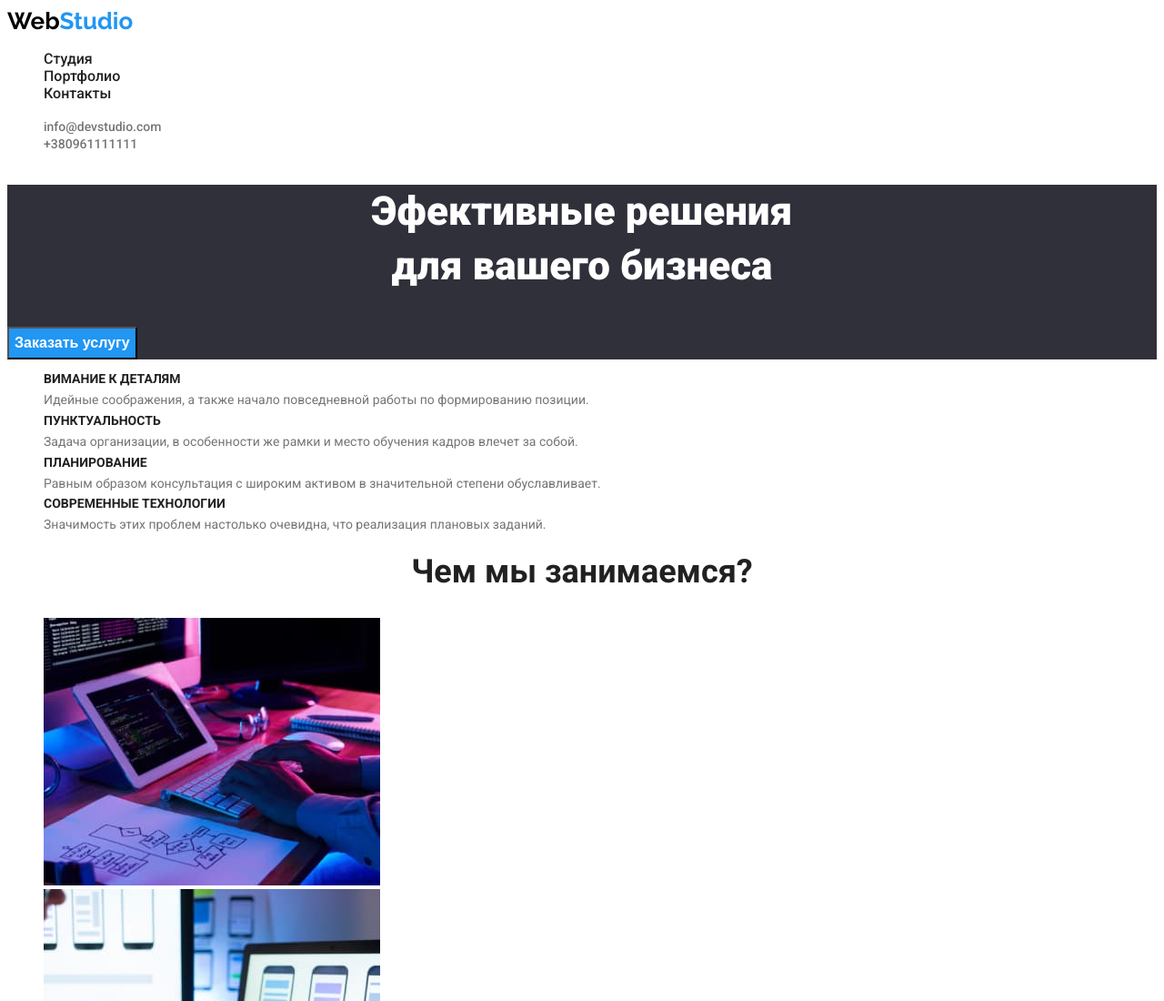
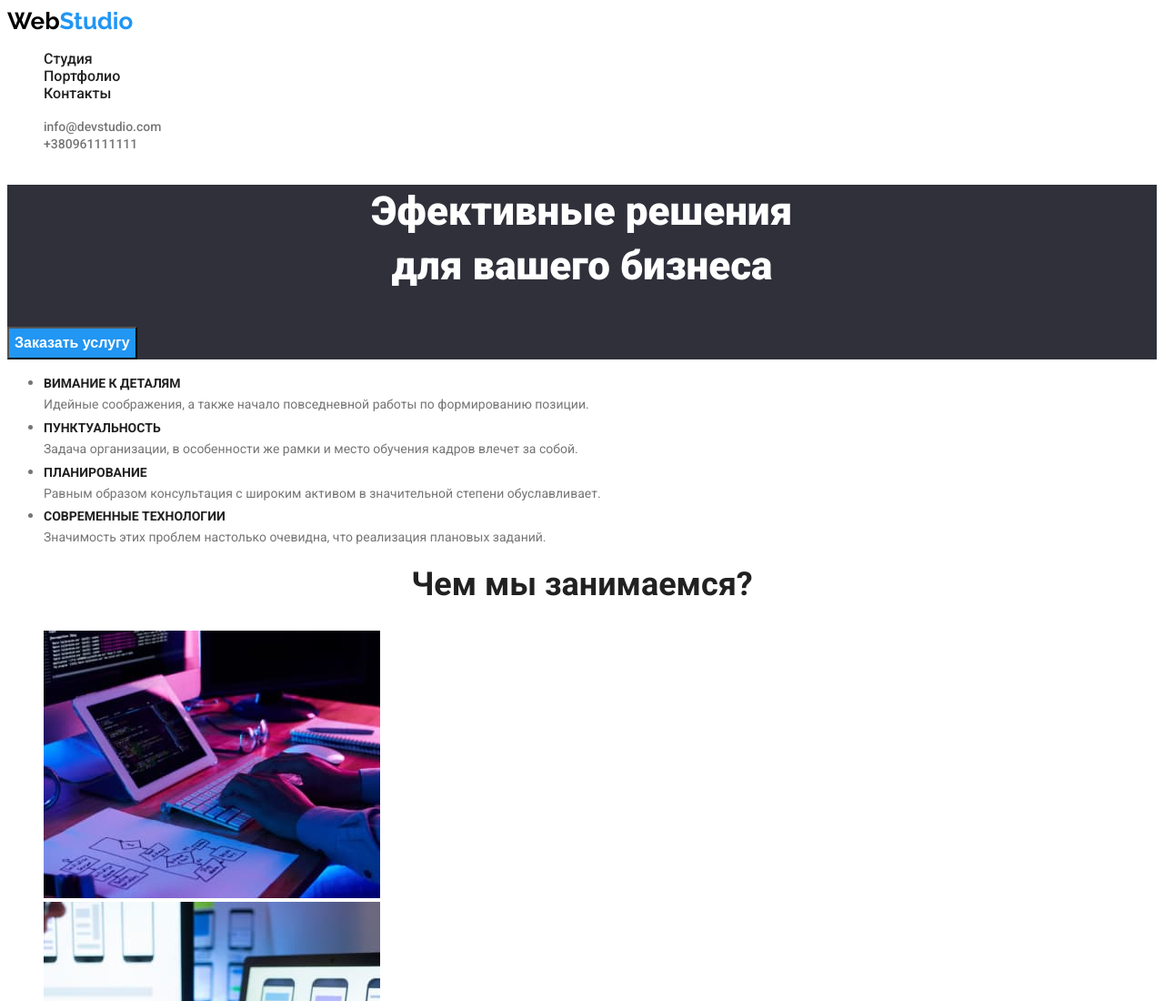
Before and after one commit to Eljasz/goit-markup-hw-02, a plain HTML site: page index.html in a window 1280 px wide. Shown: the top 1100 px of the page at 91% size. Drawn offline with Linux system fonts and the light colour scheme.

Commit message:
tried to fix the bag

```diff
--- a/index.html
+++ b/index.html
@@ -42,10 +42,10 @@
       <!-- преимущества -->
       <section class="section">
         <h2 hidden class="section-title">Наши преимущества</h2>
-        <ul class="feature-list list">
+        <ul>
           <li>
             <h3 class="feature-title">ВИМАНИЕ К ДЕТАЛЯМ</h3>
-            <p>
+            <p class="feature-list list">
               Идейные соображения, а также начало повседневной работы по
               формированию позиции.
             </p>
@@ -53,7 +53,7 @@
 
           <li>
             <h3 class="feature-title">ПУНКТУАЛЬНОСТЬ</h3>
-            <p>
+            <p class="feature-list list">
               Задача организации, в особенности же рамки и место обучения кадров
               влечет за собой.
             </p>
@@ -61,7 +61,7 @@
 
           <li>
             <h3 class="feature-title">ПЛАНИРОВАНИЕ</h3>
-            <p>
+            <p class="feature-list list">
               Равным образом консультация с широким активом в значительной
               степени обуславливает.
             </p>
@@ -69,7 +69,7 @@
 
           <li>
             <h3 class="feature-title">СОВРЕМЕННЫЕ ТЕХНОЛОГИИ</h3>
-            <p>
+            <p class="feature-list list">
               Значимость этих проблем настолько очевидна, что реализация
               плановых заданий.
             </p>
```
